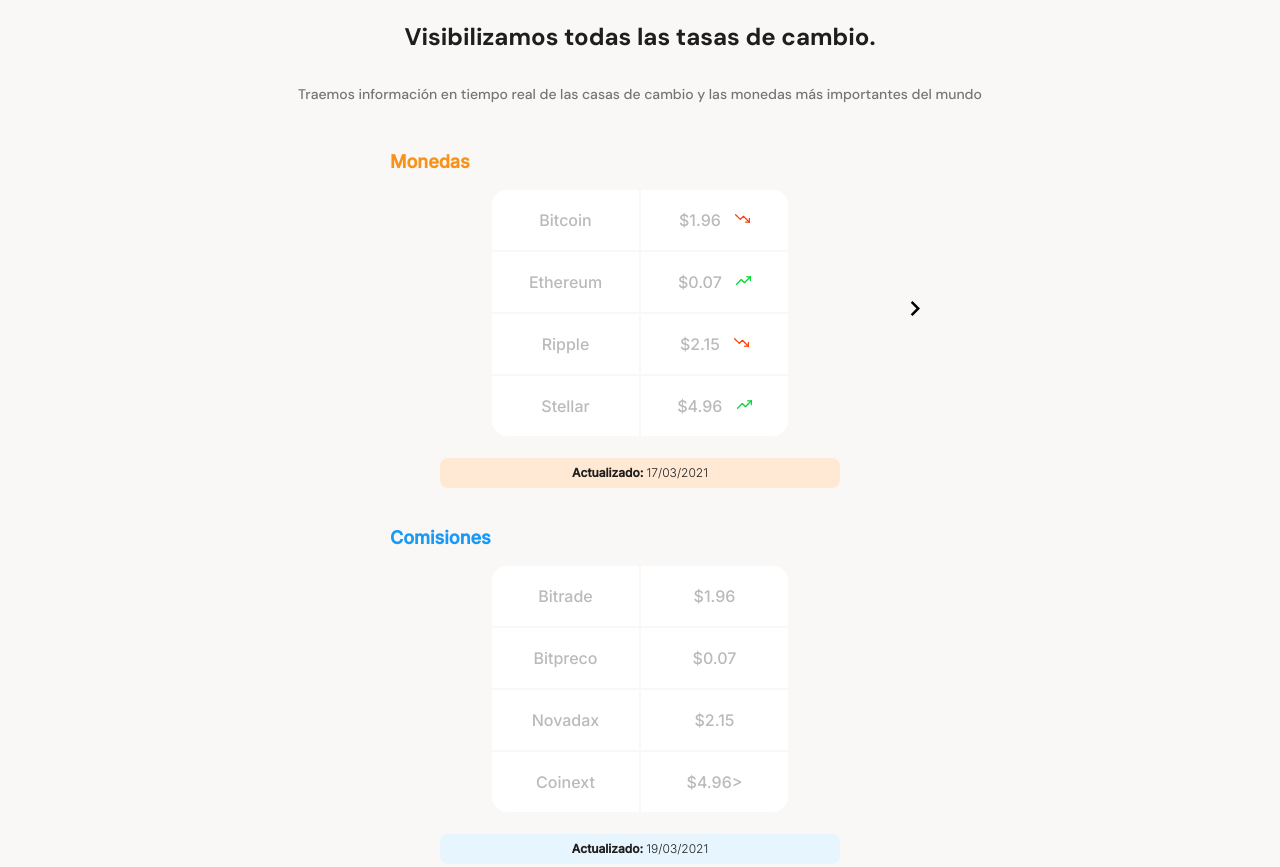
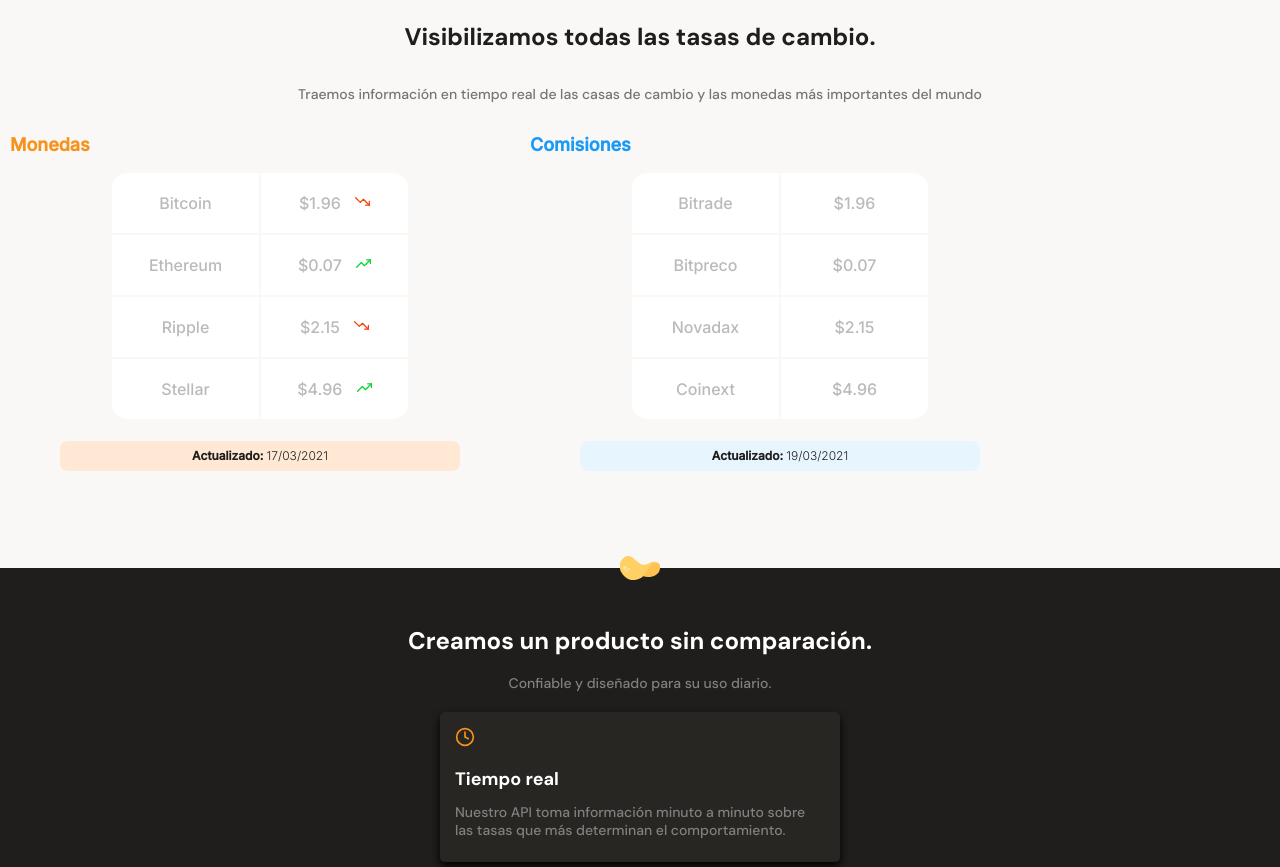
Before and after one commit to DaironMoreno/proyectoBata, a plain HTML site: page index.html in a window 1280 px wide. Shown: the part 640-1507 px from the top of the page. Drawn offline with Linux system fonts and the light colour scheme.

Commit message:
añadiendo mediaquerys

```diff
--- a/css/style.css
+++ b/css/style.css
@@ -142,15 +142,23 @@
      color: #757575;
      margin-bottom: 30px;
     }
+    .main_contenido__table{
+      display: flex;
+      height: 400px;
+      overflow-x: scroll;
+      overscroll-behavior-x: contain;
+      scroll-snap-type: x proximity;
+    }
   .main_moneda__actual ,.main_moneda__comisiones{
 
       width: 70%;
       min-width: 235px ;
       max-width: 500px;
       height: 336px;
-      margin: 0 auto;
+      margin: 0 10px;
       font-family: "inter", sans-serif;
       margin-bottom: 40px;
+      scroll-snap-align: center;
     }
     .main_moneda__actual .main_moneda__titulo
     {
@@ -393,7 +401,7 @@
         }
         .planes_contenedor_slider{
           display: flex;
-          height: 316px;
+          height: 325px;
           overflow-x: scroll;
           overscroll-behavior-x: contain;
           scroll-snap-type: x proximity;
--- a/index.html
+++ b/index.html
@@ -6,6 +6,7 @@
     <link rel="preconnect" href="https://fonts.gstatic.com">
 <link href="https://fonts.googleapis.com/css2?family=DM+Sans:wght@400;500;700&family=Inter:wght@300;500&display=swap" rel="stylesheet">
 <link rel="stylesheet" href="css/style.css">
+<link rel="stylesheet" href="css/tablet.css" media="(min-width: 930px)">
     <title>Pagina Principal</title>
 </head>
 <body>
@@ -23,16 +24,14 @@
     </header>
    <main>
         <section class="main_contenido__monedas">
-            <div class="main_contenido__imagen">
-
-            </div>
+            <div class="main_contenido__imagen"></div>
             <div class="main_contenido__titulo">
                 <h2>Visibilizamos todas las tasas de cambio.</h2>
                 <p>Traemos información en tiempo real de las casas de cambio y las monedas más importantes del mundo</p>
             </div>
             <section class="main_contenido__table">
                 <div class="main_moneda__actual">
-                    <span class="main__moneda_arrow"></span>
+                    <!-- <span class="main__moneda_arrow"></span> -->
                     <p class="main_moneda__titulo">Monedas</p>
                     <div class="main_tabla__contenedora">
                         <table>
@@ -59,7 +58,7 @@
                     </div>
                 </div>
                  <div class="main_moneda__comisiones">
-                    <span class="main__comision_arrow"></span>
+                   <!--  <span class="main__comision_arrow"></span> -->
                     <p class="main_moneda__titulo">Comisiones</p>
                     <div class="main_tabla__contenedora">
                         <table>
@@ -77,7 +76,7 @@
                             </tr>
                              <tr>
                                 <td class="table__bottom_left">Coinext</td>
-                                <td class="table__bottom_rigth table__rigth">$4.96></td>
+                                <td class="table__bottom_rigth table__rigth">$4.96</td>
                             </tr>
                         </table>
                     </div>
```
